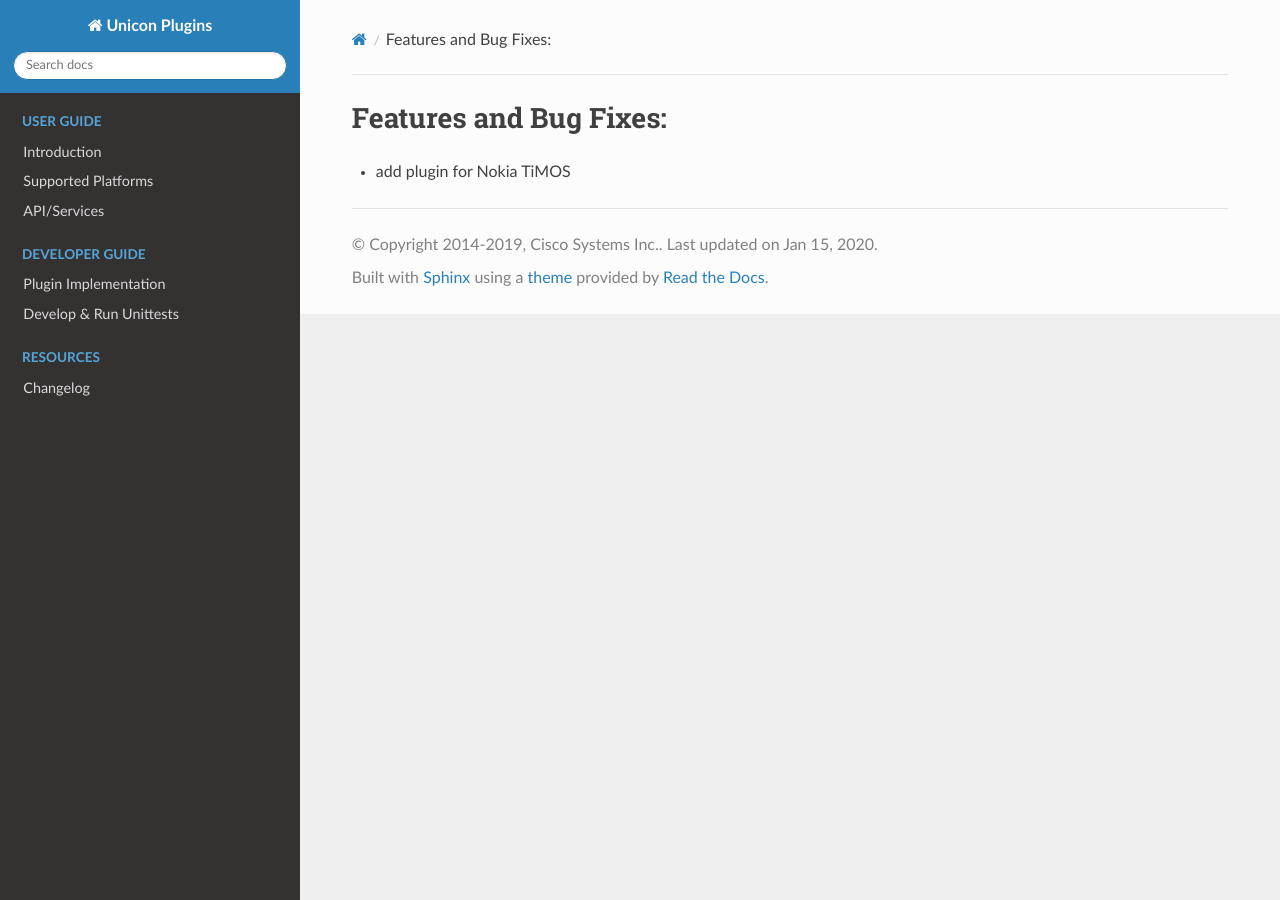
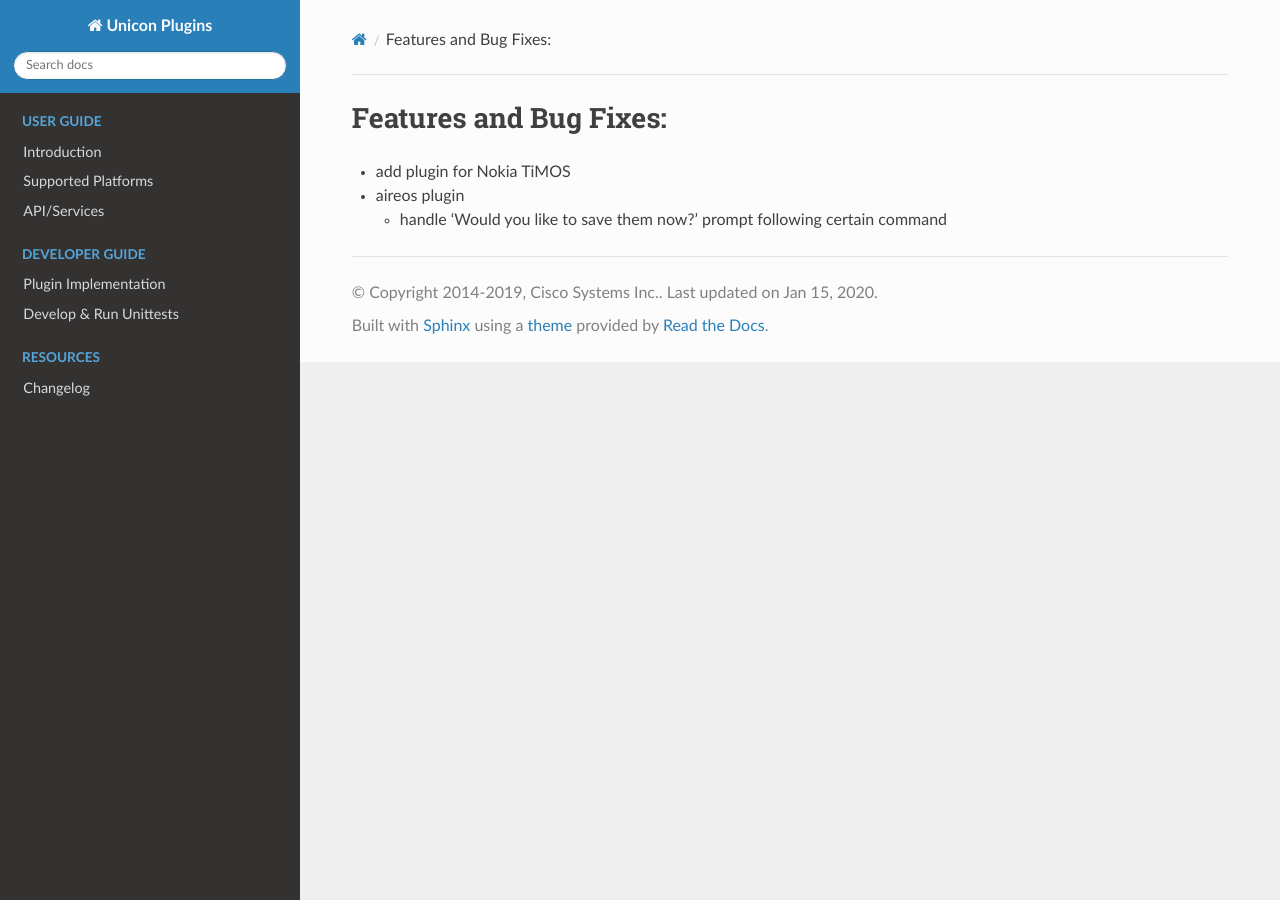
Before and after one commit to CiscoTestAutomation/unicon.plugins, a Sphinx documentation site: the page built from docs/changelog/undistributed.rst, in a window 1280 px wide. Built offline with Sphinx 7.4.7 and the Read the Docs theme 2.0.0, drawn with Linux system fonts in a browser that asks for light colours; pages that are not in the unit, such as notebooks, are missing from menus; the version number could not be read and is left out.

Commit message:
Updated feature changelog

```diff
--- a/docs/changelog/undistributed.rst
+++ b/docs/changelog/undistributed.rst
@@ -2,3 +2,7 @@ Features and Bug Fixes:
 ^^^^^^^^^^^^^^^^^^^^^^^
 
 - add plugin for Nokia TiMOS
+
+- aireos plugin
+
+  - handle 'Would you like to save them now?' prompt following certain command
```
